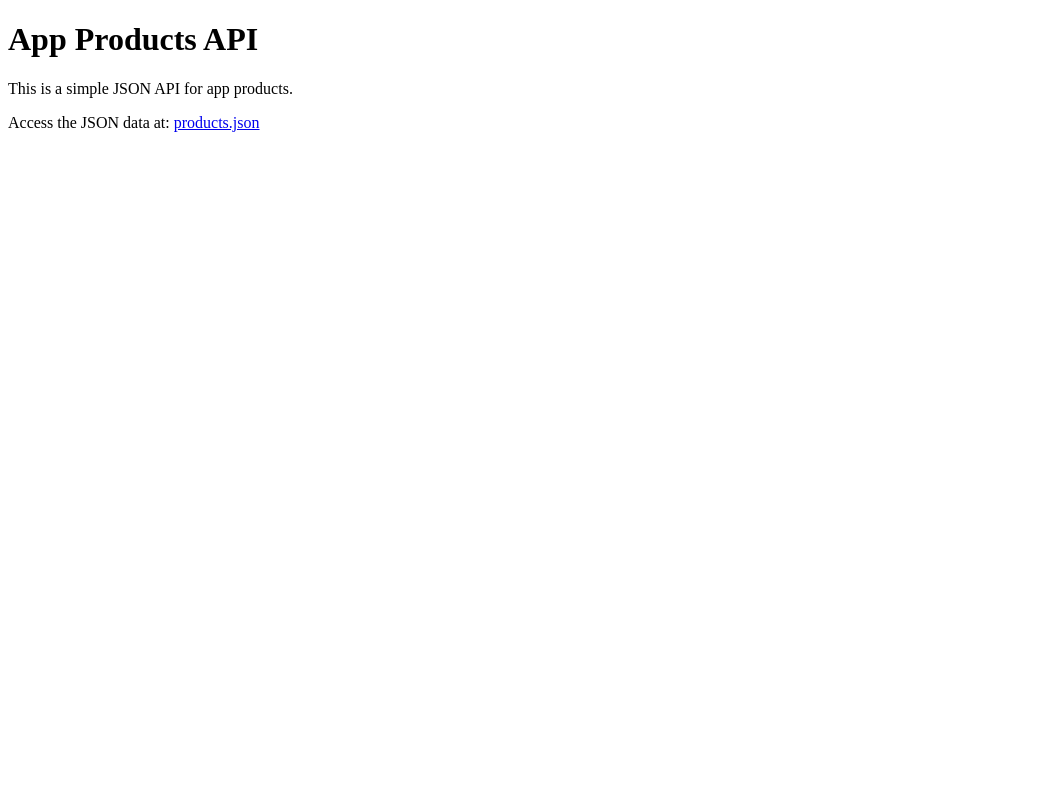
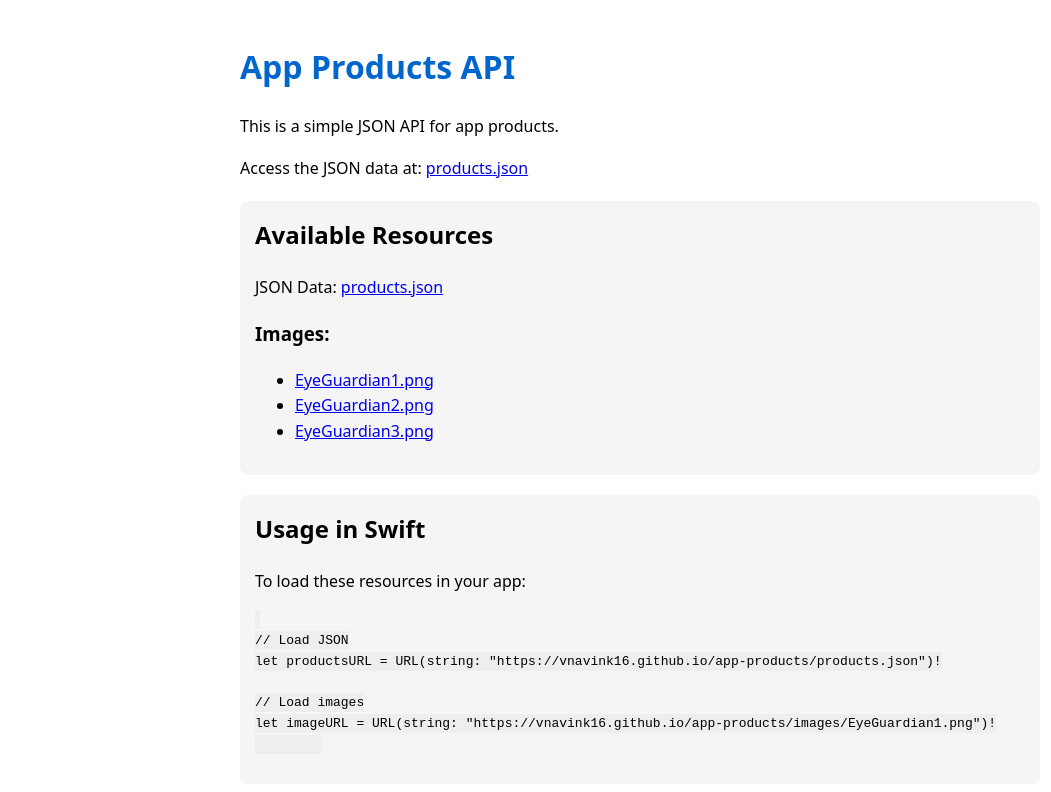
Before and after one commit to vnavink16/app_products, a plain HTML site: page index.html in a window 1280 px wide. Shown: the whole page, without its empty margins (0-1051 px from the left). Drawn offline with Linux system fonts and the light colour scheme.

Commit message:
Update index.html

```diff
--- a/index.html
+++ b/index.html
@@ -2,10 +2,59 @@
 <html>
 <head>
     <title>App Products API</title>
+    <style>
+        body {
+            font-family: system-ui, -apple-system, BlinkMacSystemFont, sans-serif;
+            max-width: 800px;
+            margin: 0 auto;
+            padding: 20px;
+            line-height: 1.6;
+        }
+        h1 {
+            color: #0066cc;
+        }
+        .resources {
+            background-color: #f5f5f5;
+            padding: 15px;
+            border-radius: 8px;
+            margin-top: 20px;
+        }
+        .resources h2 {
+            margin-top: 0;
+        }
+        code {
+            background-color: #eee;
+            padding: 2px 5px;
+            border-radius: 3px;
+        }
+    </style>
 </head>
 <body>
     <h1>App Products API</h1>
     <p>This is a simple JSON API for app products.</p>
     <p>Access the JSON data at: <a href="products.json">products.json</a></p>
+
+    <div class="resources">
+        <h2>Available Resources</h2>
+        <p>JSON Data: <a href="products.json">products.json</a></p>
+        <h3>Images:</h3>
+        <ul>
+            <li><a href="images/EyeGuardian1.png">EyeGuardian1.png</a></li>
+            <li><a href="images/EyeGuardian2.png">EyeGuardian2.png</a></li>
+            <li><a href="images/EyeGuardian3.png">EyeGuardian3.png</a></li>
+        </ul>
+    </div>
+
+    <div class="resources">
+        <h2>Usage in Swift</h2>
+        <p>To load these resources in your app:</p>
+        <pre><code>
+// Load JSON
+let productsURL = URL(string: "https://vnavink16.github.io/app-products/products.json")!
+
+// Load images
+let imageURL = URL(string: "https://vnavink16.github.io/app-products/images/EyeGuardian1.png")!
+        </code></pre>
+    </div>
 </body>
 </html>
```
